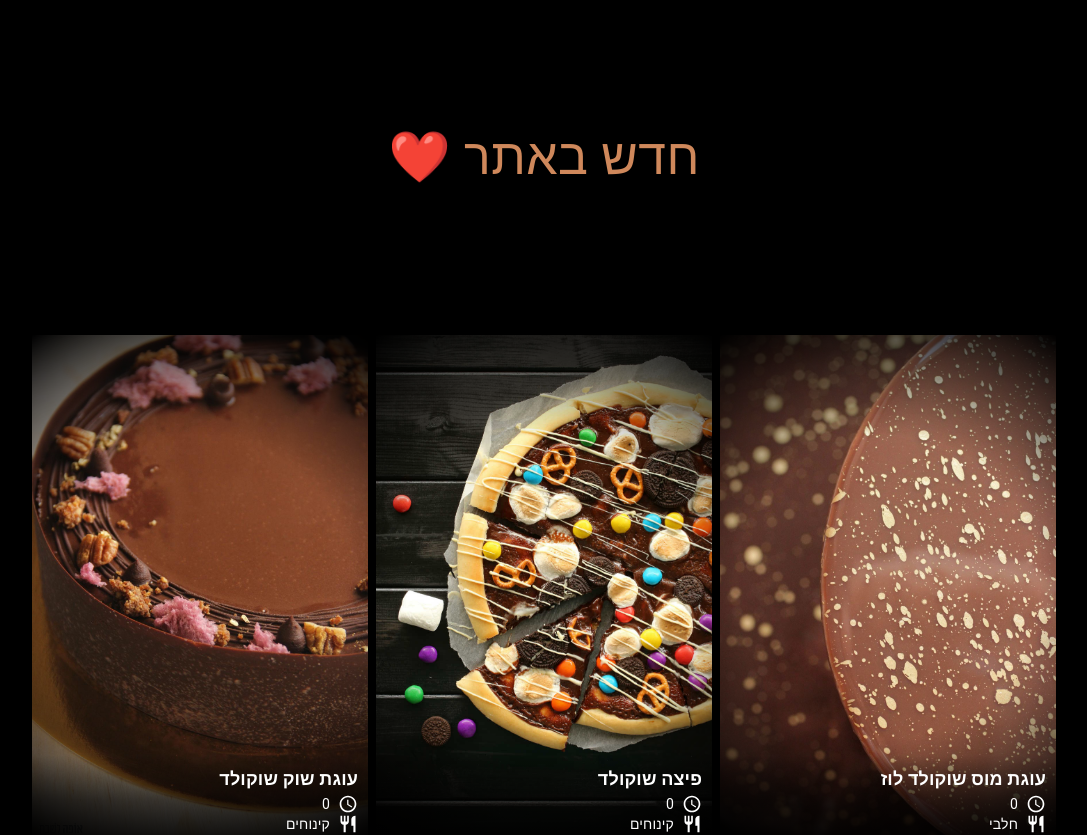
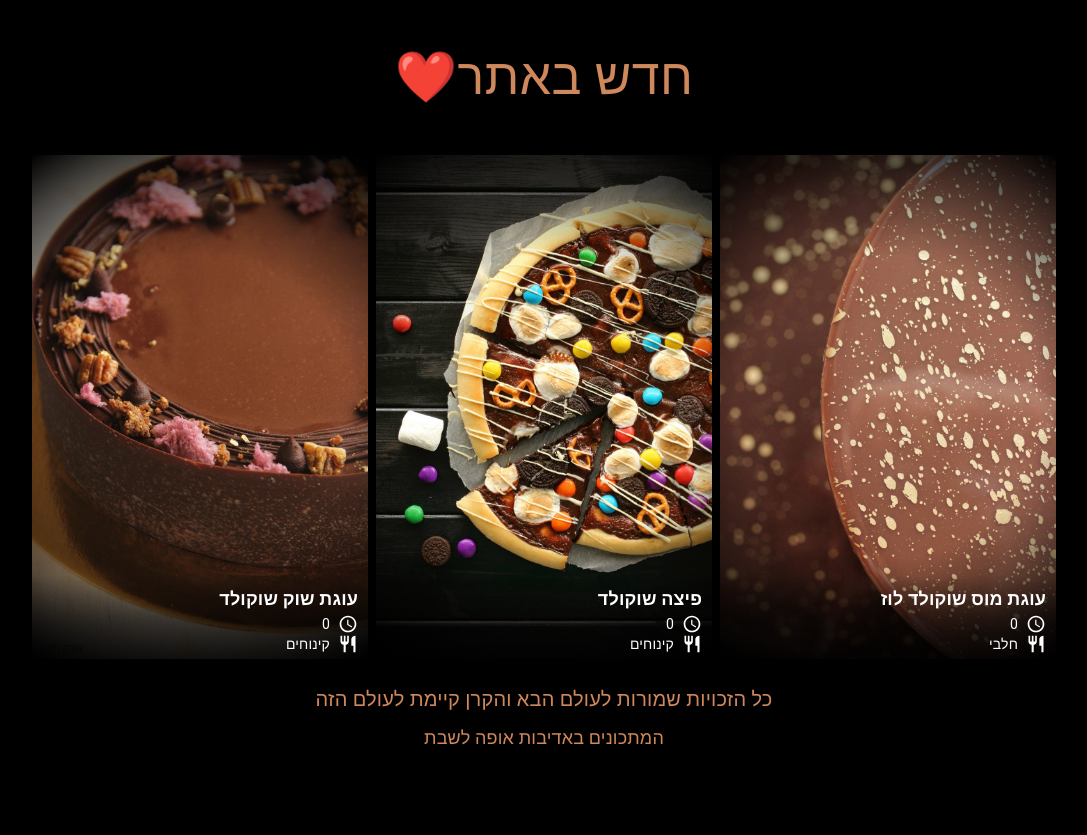
Before and after one commit to chani42665/react-recipe-app, a React (Create React App) app: page / in a window 1280 px wide. Shown: the part 1040-1875 px from the top of the page, without its empty margins (96-1183 px from the left). After the commit the page ends 1815 px from the top, so only its background shows below. Built offline with nearby package versions, Linux system fonts and the light colour scheme; a web font is replaced by a local one.

Commit message:
update home

```diff
--- a/src/Components/Home.jsx
+++ b/src/Components/Home.jsx
@@ -21,19 +21,15 @@ const Home = () => {
   const lastThreeRecipes = recipes.slice(-3);
 
   return (
-    <Box sx={{ width: '100%', overflow: 'hidden' ,justifyContent: "center",display:'flex' , flexWrap:'wrap' }}>
+    <Box sx={{ width: '100%', overflow: 'hidden', display: 'flex', flexDirection: 'column', alignItems: 'center' }}>
       <Box
         sx={{
           width: '100%',
           height: '100vh',
           overflow: 'hidden',
-          position: 'absolute',
-          top: '15vh',
-          left: 0,
-          zIndex: 1,
+          position: 'relative',
         }}
       >
-
         {images.map((src, index) => (
           <Box
             key={index}
@@ -53,11 +49,10 @@ const Home = () => {
         ))}
       </Box>
 
-      <Typography sx={{ marginTop: '130vh',fontSize:'50px',color:'#CF885B'}}>חדש באתר ❤️ </Typography>
+      <Typography sx={{ marginTop: '20vh', fontSize: '50px', color: '#CF885B' }}>חדש באתר❤️</Typography>
 
-
-      <Box sx={{ marginTop: '15vh',marginBottom:'20vh', padding: '20px',width:'80%' }}>
-        <Grid container spacing={1} sx={{ position: 'relative' }}>
+      <Box sx={{ marginTop: '20px', padding: '20px', width: '80%' }}>
+        <Grid container spacing={1}>
           {lastThreeRecipes.map((item) => (
             <Grid item xs={12} sm={5} md={4} key={item.id}>
               <Box sx={{ position: 'relative' }}>
@@ -118,17 +113,15 @@ const Home = () => {
           ))}
         </Grid>
       </Box>
-      {/* <Typography sx={{color:'#CF885B' ,fontSize:'20px'}}>כל הזכויות שמורות לעולם הבא והקרן קיימת לעולם הזה</Typography>
-      <Typography sx={{color:'#CF885B',fontSize:'18px'}}>המתכונים באדיבות אופה לשבת</Typography> */}
-      <Box sx={{ display: 'flex', flexDirection: 'column', gap: '10px',justifyContent:'center' , alignItems: 'center',marginBottom:'3vh'}}>
-  <Typography sx={{color:'#CF885B', fontSize:'20px'}}>
-    כל הזכויות שמורות לעולם הבא והקרן קיימת לעולם הזה
-  </Typography>
-  <Typography sx={{color:'#CF885B', fontSize:'18px'}}>
-    המתכונים באדיבות אופה לשבת
-  </Typography>
-</Box>
 
+      <Box sx={{ display: 'flex', flexDirection: 'column', gap: '10px', justifyContent: 'center', alignItems: 'center', marginBottom: '3vh' }}>
+        <Typography sx={{ color: '#CF885B', fontSize: '20px' }}>
+          כל הזכויות שמורות לעולם הבא והקרן קיימת לעולם הזה
+        </Typography>
+        <Typography sx={{ color: '#CF885B', fontSize: '18px' }}>
+          המתכונים באדיבות אופה לשבת
+        </Typography>
+      </Box>
     </Box>
   );
 };
```
